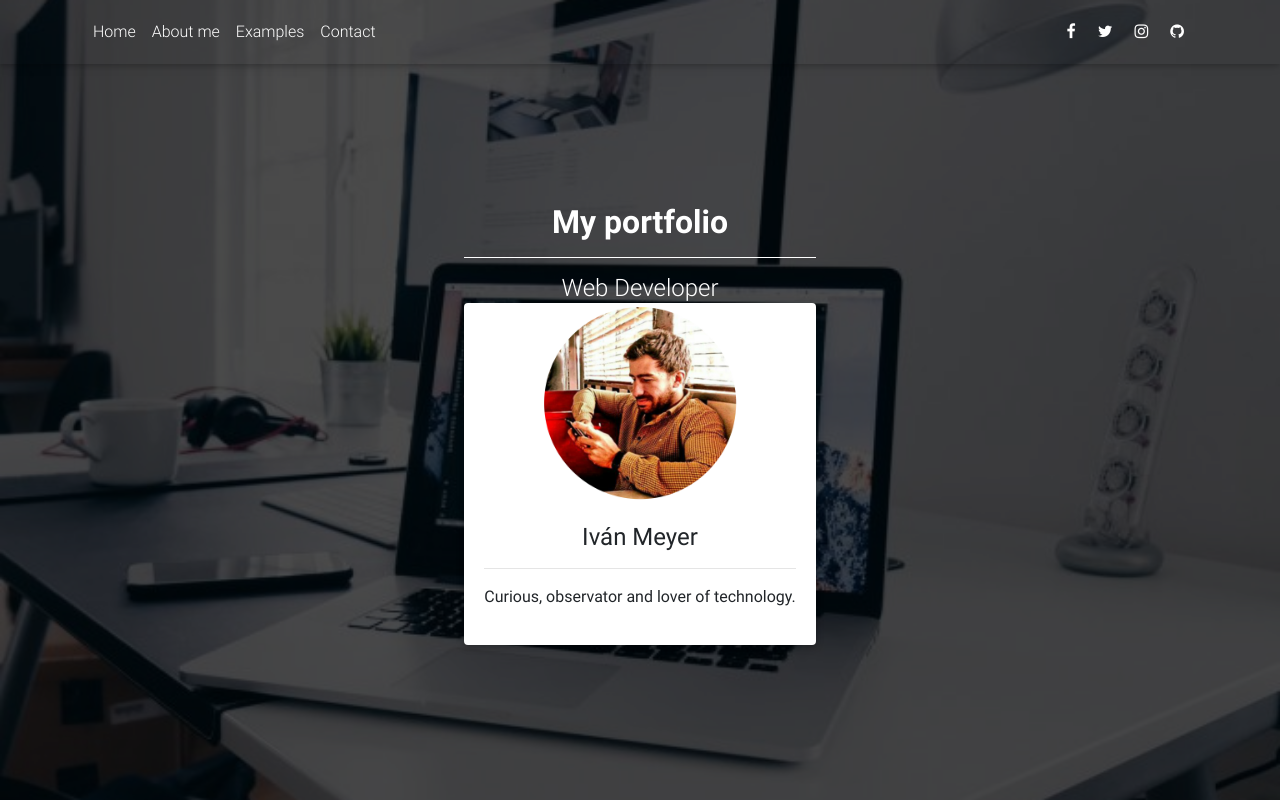
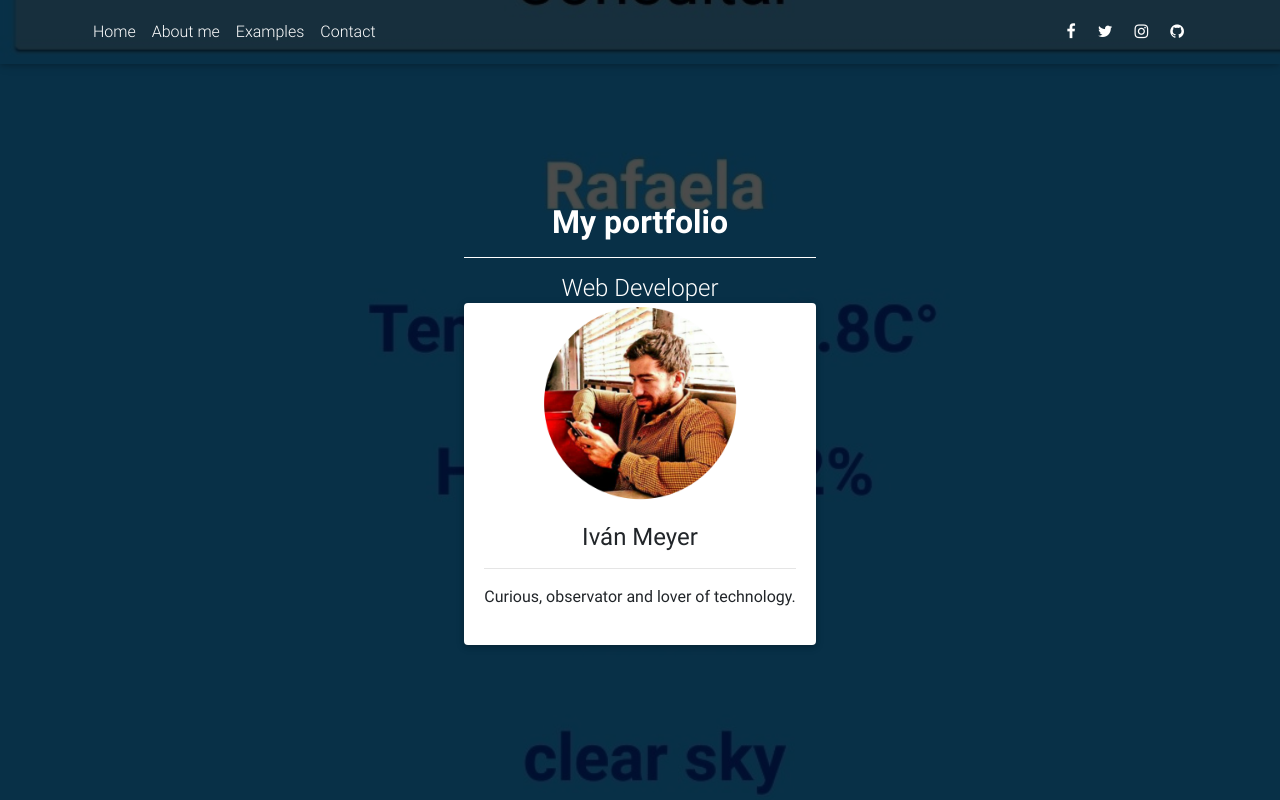
Before and after one commit to ivanmeyer91/NuevoPortfolio, a plain HTML site: page index.html in a window 1280 px wide. Shown: the top 800 px of the page. Drawn offline with nearby package versions, Linux system fonts and the light colour scheme; a script that the page names is missing.

Commit message:
Update style.css

```diff
--- a/css/style.css
+++ b/css/style.css
@@ -6,7 +6,7 @@ header,
 }
 
 #intro {
-  background: url("/img/ejemplos/fondo.jpg")no-repeat center center fixed;
+  background: url("/img/ejemplos/apptiempo2.jpg")no-repeat center center fixed;
     -webkit-background-size: cover;
     -moz-background-size: cover;
     -o-background-size: cover;
```
